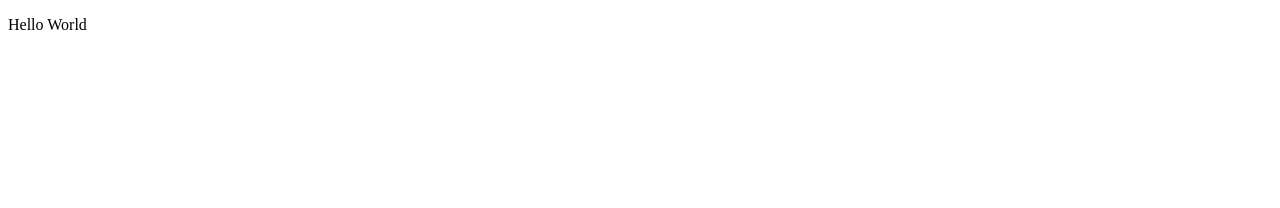
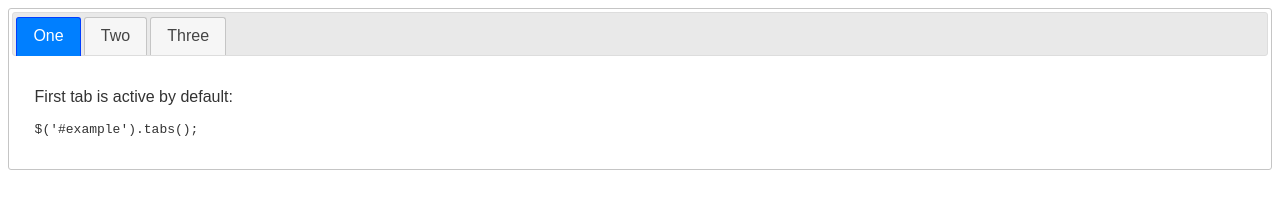
Before and after one commit to gailo22/loma, a plain HTML site: page index.html in a window 1280 px wide. Drawn offline with nearby package versions, Linux system fonts and the light colour scheme.

Commit message:
added tabs

```diff
--- a/index.html
+++ b/index.html
@@ -13,8 +13,33 @@
   article, aside, figure, footer, header, hgroup,
   menu, nav, section { display: block; }
 </style>
+
+<script>
+  $(document).ready(function() {
+    $("#tabs").tabs();
+  });
+  </script>
 </head>
 <body>
-  <p id="hello">Hello World</p>
+  <div id="tabs">
+    <ul>
+        <li><a href="#fragment-1"><span>One</span></a></li>
+        <li><a href="#fragment-2"><span>Two</span></a></li>
+        <li><a href="#fragment-3"><span>Three</span></a></li>
+    </ul>
+    <div id="fragment-1">
+        <p>First tab is active by default:</p>
+        <pre><code>$('#example').tabs();</code></pre>
+    </div>
+    <div id="fragment-2">
+        Lorem ipsum dolor sit amet, consectetuer adipiscing elit, sed diam nonummy nibh euismod tincidunt ut laoreet dolore magna aliquam erat volutpat.
+        Lorem ipsum dolor sit amet, consectetuer adipiscing elit, sed diam nonummy nibh euismod tincidunt ut laoreet dolore magna aliquam erat volutpat.
+    </div>
+    <div id="fragment-3">
+        Lorem ipsum dolor sit amet, consectetuer adipiscing elit, sed diam nonummy nibh euismod tincidunt ut laoreet dolore magna aliquam erat volutpat.
+        Lorem ipsum dolor sit amet, consectetuer adipiscing elit, sed diam nonummy nibh euismod tincidunt ut laoreet dolore magna aliquam erat volutpat.
+        Lorem ipsum dolor sit amet, consectetuer adipiscing elit, sed diam nonummy nibh euismod tincidunt ut laoreet dolore magna aliquam erat volutpat.
+    </div>
+</div>
 </body>
 </html>
```
